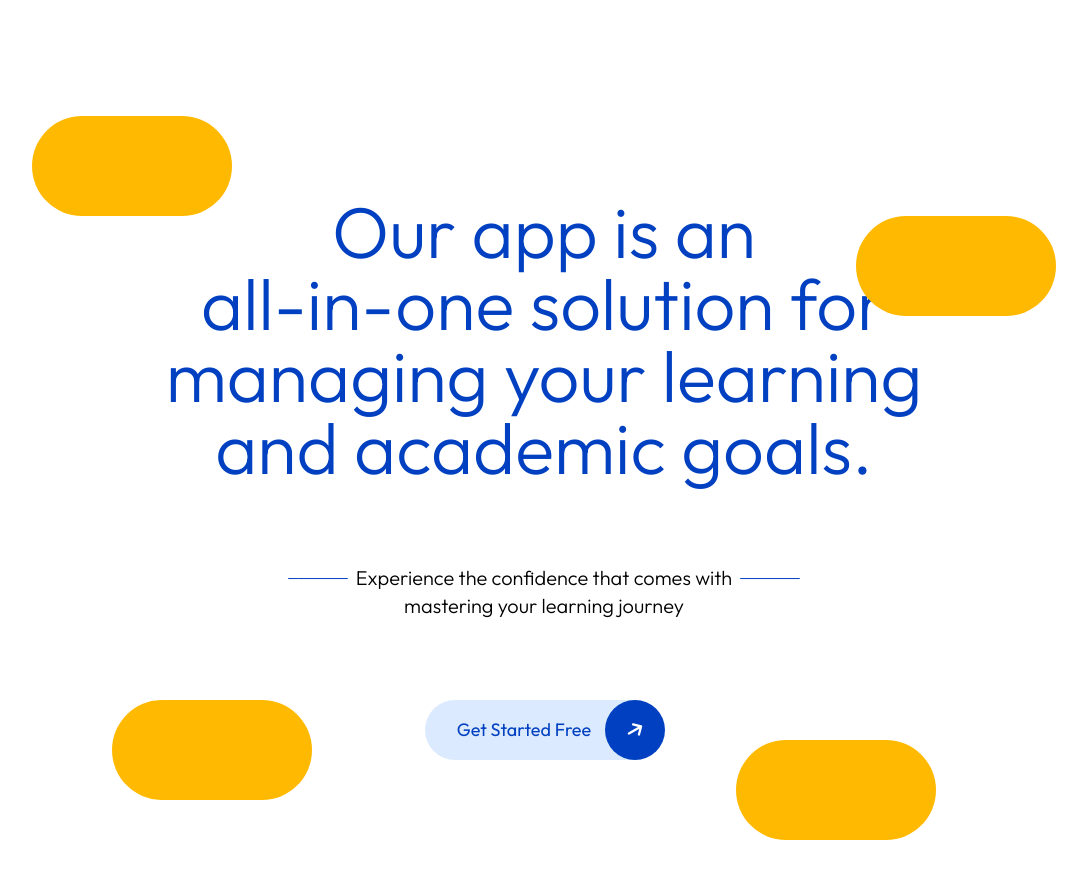
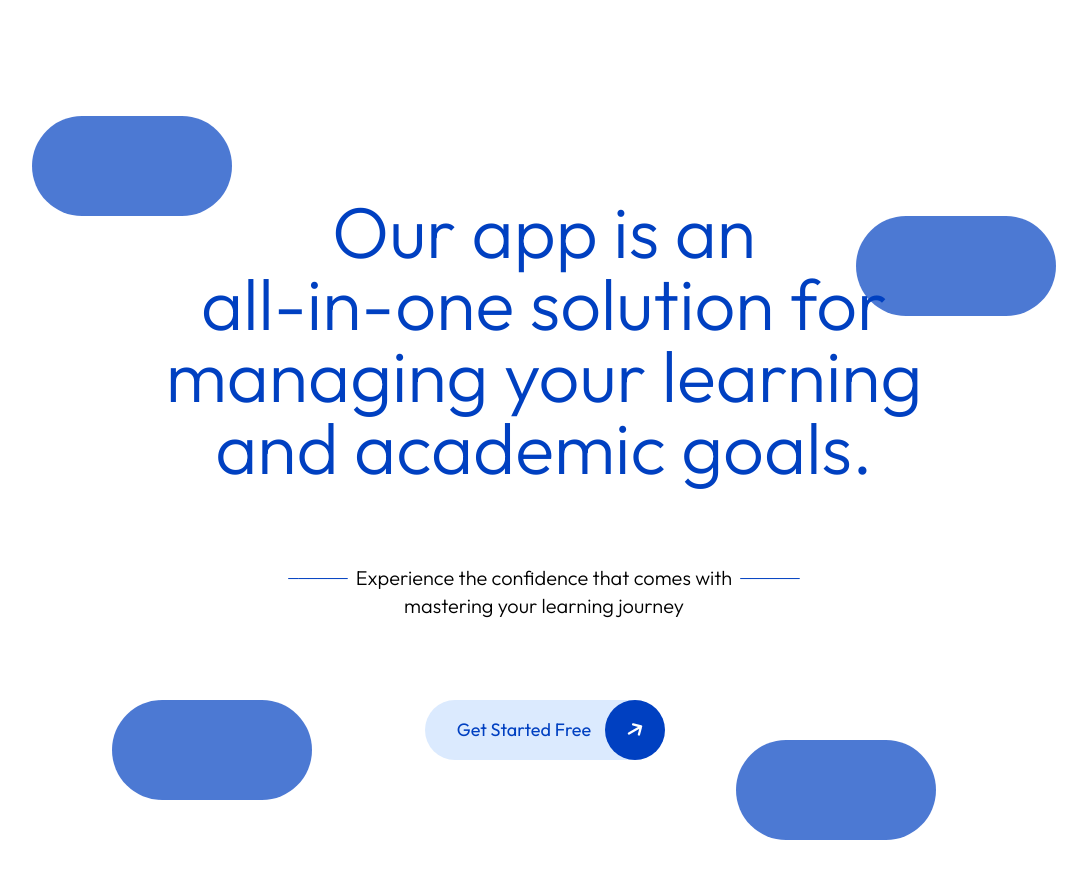
Before and after one commit to bojitha001/rewise-marketing, a React (Vite) app: page / in a window 1280 px wide. Shown: the part 1146-2024 px from the top of the page, without its empty margins (96-1183 px from the left). Built offline with nearby package versions, Linux system fonts and the light colour scheme.

Commit message:
feat: update AboutCard component styles with new background color and opacity

```diff
--- a/src/elements/AboutCard.jsx
+++ b/src/elements/AboutCard.jsx
@@ -1,7 +1,7 @@
 import React from 'react'
 
 const AboutCard = ({
-  bgColor = 'bg-amber-400',
+  bgColor = 'bg-[#0040c1]',
   width = 'w-50',
   height = 'h-25',
   left,
@@ -10,7 +10,7 @@ const AboutCard = ({
   bottom,
 }) => {
   return (
-    <div className={`absolute rounded-full ${bgColor} ${width} ${height} ${left || ''} ${top} ${right || ''} ${bottom || ''}`}>
+    <div className={`absolute opacity-70 rounded-full ${bgColor} ${width} ${height} ${left || ''} ${top} ${right || ''} ${bottom || ''}`}>
 
     </div>
   )
```
